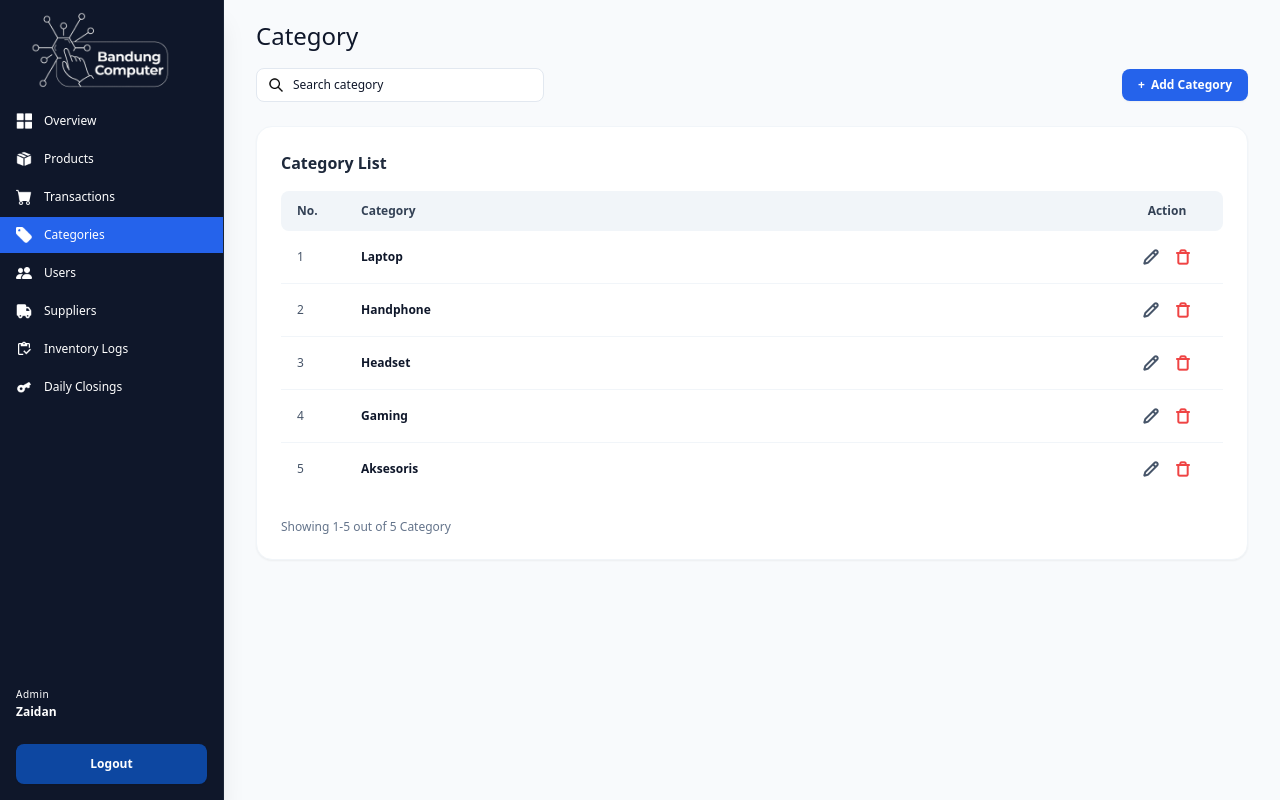
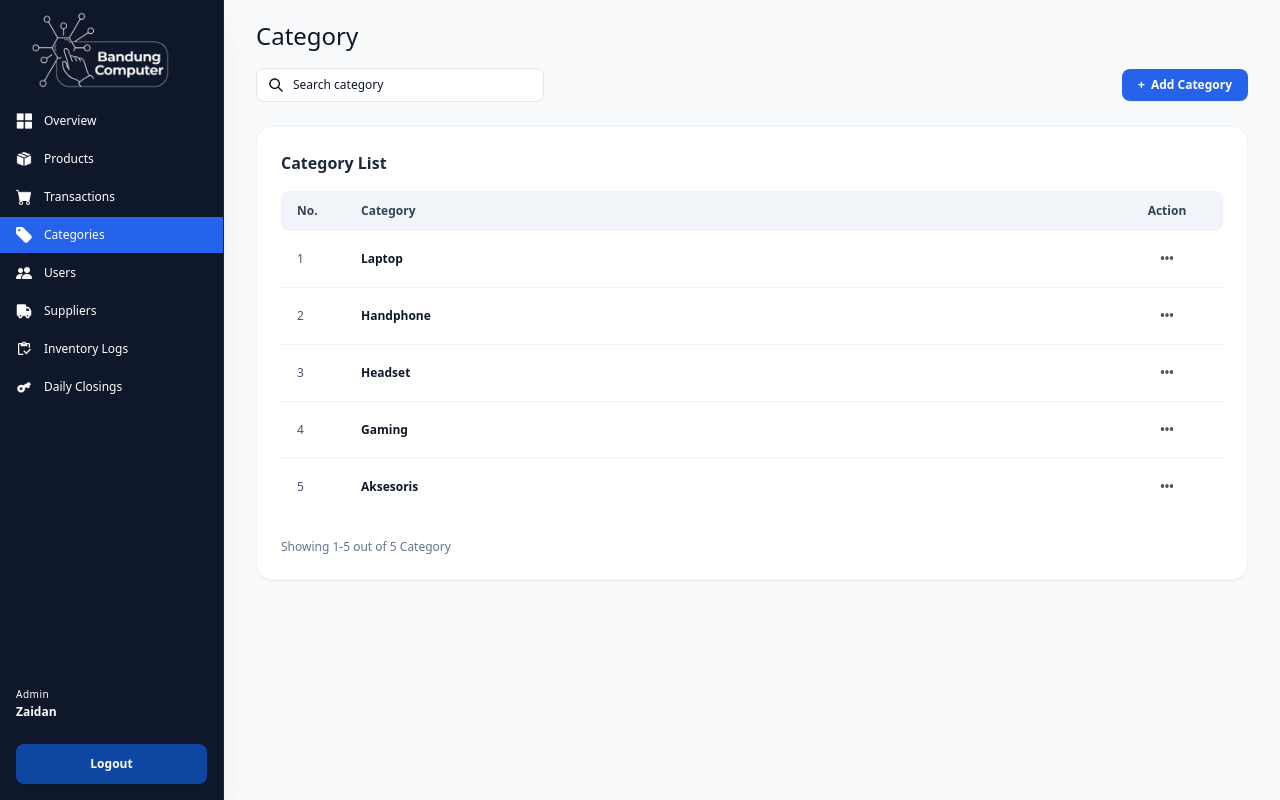
Before and after one commit to HexonidProductions/Kelompok3_BandungComputer, a Laravel app: page /categories in a window 1280 px wide. Run offline with Laravel 12, Linux system fonts and the light colour scheme; a user stored in the database is signed in; data comes from the database, SQL or seed files in the repository; style sheets or scripts are compiled from the project's sources.

Commit message:
Apdet pertama otw ublok

```diff
--- a/resources/css/produk.css
+++ b/resources/css/produk.css
@@ -384,15 +384,11 @@ input:checked + .slider:before {
     transition: background 0.15s ease;
 }
 
-.sort-menu-item:hover {
-    background-color: #f1f5f9;
-}
 
 /* Opsi Aktif / Terpilih */
 .sort-menu-item.active {
     font-weight: 700;
     color: #0f172a;
-    background-color: #f8fafc;
 }
 
 /* Grid Produk 4 Kolom Desktop */
--- a/resources/views/dashboard/categories/index.blade.php
+++ b/resources/views/dashboard/categories/index.blade.php
@@ -57,40 +57,23 @@
                 <tbody class="text-xs text-slate-700 font-medium divide-y divide-slate-100">
                     @forelse($categories as $index => $category)
                         <tr>
-                            <td class="py-3.5 px-4 font-normal text-slate-600">
+                            <td class="py-4 px-4 font-normal text-slate-600 whitespace-nowrap">
                                 {{ $categories->firstItem() + $index }}
                             </td>
-                            <td class="py-3.5 px-4 font-semibold text-slate-900">
+                            <td class="py-4 px-4 font-semibold text-slate-900 whitespace-nowrap">
                                 {{ $category->category_name }}
                             </td>
-                            <td class="py-3.5 px-4 text-center">
-                                <div class="flex items-center justify-center gap-2">
-                                    <!-- Edit Button -->
+                            <td class="py-4 px-4 text-center whitespace-nowrap">
                                 <button type="button"
                                     @click="
                                         editUrl = '{{ route('categories.update', $category->id) }}';
+                                        deleteUrl = '{{ route('categories.destroy', $category->id) }}';
                                         categoryName = '{{ addslashes($category->category_name) }}';
                                         editOpen = true;
                                     "
-                                        class="p-1 text-slate-500 hover:text-slate-800 transition-colors"
-                                        title="Edit Category">
-                                        <img src="{{ asset('icons/pencil.png')}}" alt="Edit Icon" class="w-4 h-4 object-contain">
+                                    class="text-slate-600 hover:text-slate-900 font-bold px-2 py-1 transition-colors">
+                                    •••
                                 </button>
-
-                                    <!-- Delete Button -->
-                                    <button type="button"
-                                        @click="
-                                            deleteUrl = '{{ route('categories.destroy', $category->id) }}';
-                                            if (confirm('Are you sure you want to delete category {{ addslashes($category->category_name) }}?')) {
-                                                $refs.globalDeleteForm.action = deleteUrl;
-                                                $refs.globalDeleteForm.submit();
-                                            }
-                                        "
-                                        class="p-1 text-red-400 hover:text-red-600 transition-colors"
-                                        title="Delete Category">
-                                        <img src="{{ asset('icons/trash.png')}}" alt="Delete Icon" class="w-4 h-4 object-contain">
-                                    </button>
-                                </div>
                             </td>
                         </tr>
                     @empty
@@ -117,17 +100,12 @@
         @endif
     </div>
 
-    <!-- Hidden Form Global Delete -->
-    <form x-ref="globalDeleteForm" method="POST" class="hidden">
-        @csrf
-        @method('DELETE')
-    </form>
-
     <!-- Modal Teleport ke Body -->
     <template x-teleport="body">
-        <div x-show="createOpen || editOpen" x-cloak>
+        <div>
             <!-- Modal Add Category -->
             <div x-show="createOpen"
+                x-cloak
                 class="fixed inset-0 z-50 flex items-center justify-center bg-white/10 backdrop-blur-[1px] p-4 transition-all"
                 @keydown.escape.window="createOpen = false">
 
@@ -152,6 +130,7 @@
                                 Cancel
                             </button>
                             <button type="submit"
+                                @click="if (!confirm('Are you sure you want to add this category?')) $event.preventDefault()"
                                 class="w-20 h-8 flex items-center justify-center bg-blue-600 hover:bg-blue-700 text-white rounded-[5px] text-xs font-medium transition-colors shadow-sm">
                                 Save
                             </button>
@@ -162,11 +141,18 @@
 
             <!-- Modal Edit Category -->
             <div x-show="editOpen"
+                x-cloak
                 class="fixed inset-0 z-50 flex items-center justify-center bg-white/10 backdrop-blur-[1px] p-4 transition-all"
                 @keydown.escape.window="editOpen = false">
 
                 <div class="bg-white rounded-xl shadow-2xl w-full max-w-md p-6 relative" @click.away="editOpen = false">
                     <h3 class="text-base font-bold text-slate-900 mb-5">Edit Category</h3>
+
+                    <!-- Hidden Form for Delete Action -->
+                    <form x-ref="deleteForm" :action="deleteUrl" method="POST" class="hidden">
+                        @csrf
+                        @method('DELETE')
+                    </form>
 
                     <form :action="editUrl" method="POST">
                         @csrf
@@ -183,12 +169,23 @@
                         </div>
 
                         <div class="flex items-center justify-end gap-2.5">
+                            <!-- Cancel Button -->
                             <button type="button"
                                 @click="editOpen = false"
                                 class="w-20 h-8 flex items-center justify-center border border-slate-800 rounded-[5px] text-xs font-medium text-slate-800 hover:bg-slate-100 transition-colors">
                                 Cancel
                             </button>
+
+                            <!-- Delete Button -->
+                            <button type="button"
+                                @click="if (confirm('Are you sure you want to delete this category?')) $refs.deleteForm.submit()"
+                                class="w-20 h-8 flex items-center justify-center border border-[#DC2626] text-[#DC2626] hover:bg-[#DC2626]/5 rounded-[5px] text-xs font-medium transition-colors">
+                                Delete
+                            </button>
+
+                            <!-- Save Button -->
                             <button type="submit"
+                                @click="if (!confirm('Are you sure you want to save these changes?')) $event.preventDefault()"
                                 class="w-20 h-8 flex items-center justify-center bg-blue-600 hover:bg-blue-700 text-white rounded-[5px] text-xs font-medium transition-colors shadow-sm">
                                 Save
                             </button>
```
Also changed, not shown: 1 other file. Lines whose indentation alone changed are shown as unchanged.
